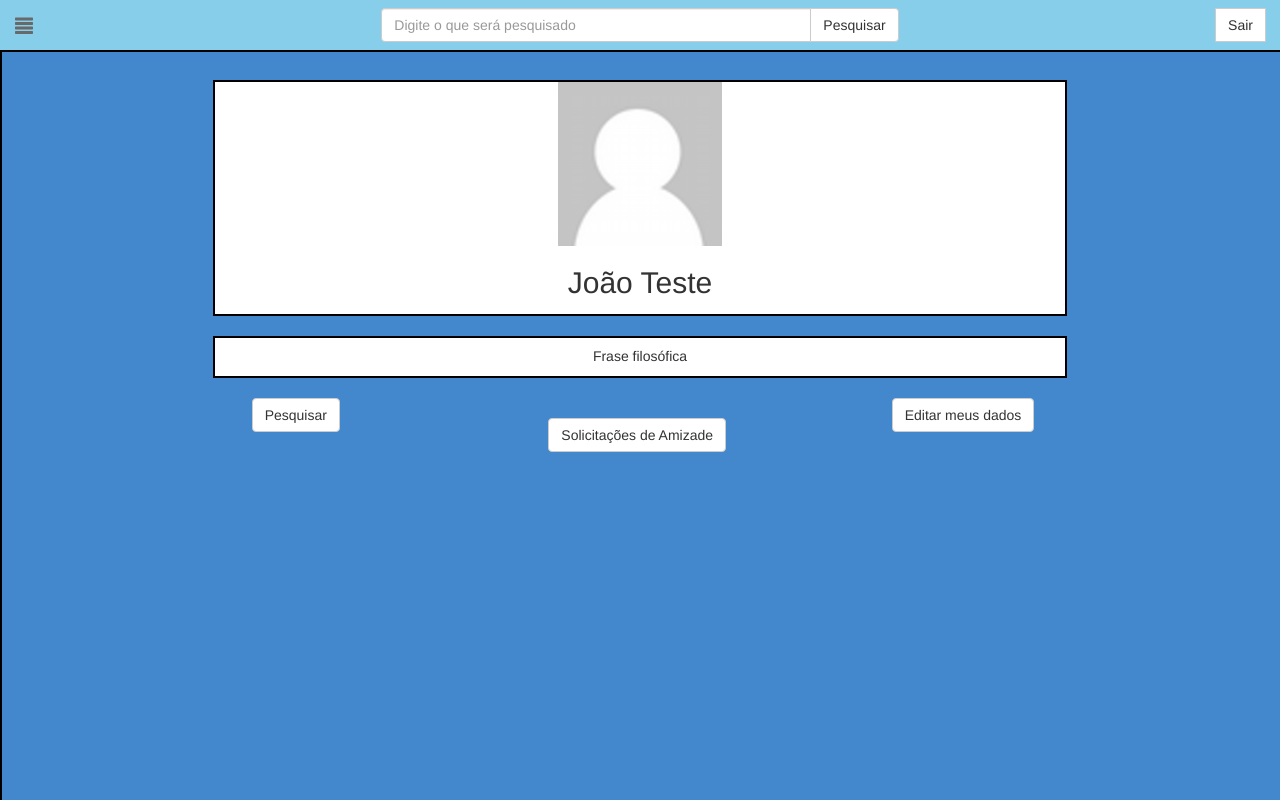
After one commit to PI-and-TP-CEFETMG-AJPPV/MapFindIt, a Django app: template MapFindIt/templates/MapFindIt/perfil.html in a window 1280 px wide. The commit adds this page. Run offline with Django 3.2, Linux system fonts and the light colour scheme; the template is opened without the code that fills it: values that come from a table or form of the project are taken from there, others are empty; data comes from the database, SQL or seed files in the repository; both versions use the stored data as it was after the commit; some libraries are stand-ins or nearby versions.

Commit message:
Iniciada a página de perfil e criado o menu lateral com template

```diff
--- a/MapFindIt/static/MapFindIt/css/style.css
+++ b/MapFindIt/static/MapFindIt/css/home.css
@@ -24,11 +24,6 @@
 
 }
 
-.pesquisa {
-	display: flex;
-    justify-content: space-around;
-}
-
 body{
 	background-color: skyblue;
 }
--- /dev/null
+++ b/MapFindIt/static/MapFindIt/css/perfil.css
@@ -0,0 +1,179 @@
+body{
+  background:#4388CC;
+}
+
+.tituloMapa{
+  text-decoration:none;
+  color: rgb(51, 51, 51);
+}
+
+.tituloMapa:hover{
+  text-decoration:none;
+  color: rgb(51, 51, 51);
+}
+
+.center p{
+  padding-top: 8px;
+  padding-bottom: 0px;
+}
+
+.verticalcenter {
+    display: flex;
+    align-items: center;
+}
+
+.white{
+  background: white;
+  border: 2px solid black;
+}
+
+.navbar{
+  border-bottom: 2px solid black;
+}
+
+.nav{
+  border-color: skyblue;
+}
+#wrapper {
+    padding-left: 0;
+    -webkit-transition: all 0.5s ease;
+    -moz-transition: all 0.5s ease;
+    -o-transition: all 0.5s ease;
+    transition: all 0.5s ease;
+}
+
+#wrapper.toggled {
+    padding-left: 250px;
+}
+
+#sidebar-wrapper {
+    position: fixed;
+    left: 250px;
+    z-index: 1000;
+    overflow-y: auto;
+    margin-left: -250px;
+    width: 0;
+    height: 100%;
+    background: skyblue;
+    -webkit-transition: all 0.5s ease;
+    -moz-transition: all 0.5s ease;
+    -o-transition: all 0.5s ease;
+    transition: all 0.5s ease;
+    border-right: 2px solid black;
+}
+
+#wrapper.toggled #sidebar-wrapper {
+    width: 250px;
+}
+
+#page-content-wrapper {
+    padding: 15px;
+    width: 100%;
+}
+
+.center{
+  text-align:center;
+}
+
+#wrapper.toggled #page-content-wrapper {
+    position: absolute;
+    margin-right: -250px;
+}
+
+/* Sidebar Styles */
+
+.sidebar-nav {
+    position: absolute;
+    top: 0;
+    margin: 0;
+    padding: 0;
+    width: 250px;
+    list-style: none;
+}
+
+.sidebar-nav li {
+    text-indent: 20px;
+    line-height: 40px;
+}
+
+.sidebar-nav li a {
+    display: block;
+    color: #000;
+    text-decoration: none;
+}
+
+.sidebar-nav li a:hover {
+    background: rgba(255, 255, 255, 0.2);
+    color: #000;
+    text-decoration: none;
+}
+
+.sidebar-nav li a:active,
+.sidebar-nav li a:focus {
+    text-decoration: none;
+}
+
+.sidebar-nav > .sidebar-brand {
+    height: 65px;
+    font-size: 18px;
+    line-height: 60px;
+}
+
+.sidebar-nav > .sidebar-brand a {
+    color: #000;
+}
+
+.sidebar-nav > .sidebar-brand a:hover {
+    background: none;
+    color: #000;
+}
+
+.navbar-center{
+    position: absolute;
+    width: 100%;
+    left: 0;
+    text-align: center;
+    margin:10 auto;
+}
+
+#menu-icon{
+  z-index: 3;
+}
+
+#menu-toggle{
+  z-index: 3;
+}
+
+@media (min-width: 768px) {
+    #wrapper {
+        padding-left: 250px;
+    }
+
+    #wrapper.toggled {
+        padding-left: 0;
+    }
+
+    #sidebar-wrapper {
+        width: 350px;
+    }
+
+    #wrapper.toggled #sidebar-wrapper {
+        width: 0;
+    }
+
+    #page-content-wrapper {
+        padding: 20px;
+    }
+
+    #wrapper.toggled #page-content-wrapper {
+        position: relative;
+        margin-right: 0;
+    }
+}
+
+.glyphicon{
+  color: dimgray;
+}
+#navBarSearchForm input[type=text]{
+  width:430px !important;
+}
--- /dev/null
+++ b/MapFindIt/static/MapFindIt/js/perfil.js
@@ -0,0 +1,51 @@
+$("#menu-toggle").click(function(e) {
+    e.preventDefault();
+    $("#wrapper").toggleClass("toggled");
+});
+var selec=false;
+$('#menu-toggle').on('click', function(e){
+  if(selec){
+    selec=false;
+    $('#menu-icon').css('color', 'dimgray');
+  }else{
+      selec=true;
+      $('#menu-icon').css('color', 'white');
+  }
+});
+
+$('document').ready(function(){
+
+});
+
+$(window).on('scroll', function(){
+    if( $(window).scrollTop() > $(document).height() - $(window).height() ) {
+
+    }
+});
+/*
+<div class="row">
+  <div class="col-md-8 col-md-offset-2 white">
+     <div class="center">
+      <a href="#modal-container-mapa" class="tituloMapa" data-toggle="modal" id="modal_mapa"><h4>Titulo</h4></a>
+     </div>
+     <div name="map" id="map"></div>
+      <div class="modal fade" id="modal-container-mapa" role="dialog" aria-labelledby="myModalLabel" aria-hidden="true">
+        <div class="modal-dialog">
+          <div class="modal-content">
+            <div class="modal-header">
+              <button type="button" class="close" data-dismiss="modal" aria-hidden="true">
+                ×
+              </button>
+              <h4 class="modal-title" id="myModalLabel">
+                Titulo
+              </h4>
+            </div>
+            <div class="modal-body">
+              <div name="mapExp" id="mapExpandido"></div>
+            </div>
+          </div>
+        </div>
+      </div>
+  </div>
+</div>
+*/
--- /dev/null
+++ b/MapFindIt/templates/MapFindIt/menu.html
@@ -0,0 +1,88 @@
+{% load static %}
+  <nav class="navbar navbar-inverse navbar-fixed-top" role="navigation" style="background:skyblue;">
+      <div class="container-fluid">
+        <div class="navbar-left">
+          <a class="navbar-brand" href="#menu-toggle" id="menu-toggle"><span id="menu-icon" class="glyphicon glyphicon-align-justify" aria-hidden="true"></span></a>
+        </div>
+        <div id="navbar" class="nav">
+          <form class="navbar-form navbar-right" id="navBarSair">
+            <div class="input-group">
+              <div class="input-group-btn">
+                 <button type="button" class="btn btn-default">Sair</button>
+              </div>
+            </div>
+          </form>
+          <form class="navbar-form navbar-center" id="navBarSearchForm"  method="GET">
+            <div class="input-group">
+    					<input type="text" class="form-control" placeholder="Digite o que será pesquisado" id="pesquisa" name="pesquisa" value="">
+              <div class="input-group-btn">
+            	   <button type="submit" class="btn btn-default">Pesquisar</button>
+              </div>
+  				  </div>
+          </form>
+        </div>
+      </div>
+    </nav>
+    <div id="wrapper" class="toggled">
+      <div class="container-fluid">
+        <div id="sidebar-wrapper">
+          <ul class="sidebar-nav">
+        	   <li class="sidebar-brand">
+               <br>
+             </li>
+             <li class="sidebar-brand">
+               <div class="row">
+                 <div class="col-md-11 col-md-offset-1">
+                   <a href="#" class="navbar-brand">
+                     {% if usuario.foto %}
+                        <img id="img" class="img-circle img-responsive" src="{{usuario.foto.url}}"></img>
+                     {% else %}
+                        <img id="img" class="img-circle img-responsive" style="width:70%" src="{% static "MapFindIt/img/default_user.png" %}"></img>
+                     {% endif %}
+                     <br>
+                     <label for="img">{{usuario.primnomeusuario}} {{usuario.ultnomeusuario}}</label>
+                   </a>
+                 </div>
+               </div>
+             </li>
+             <li>
+               <br><br><br><br>
+               <div class="row">
+                 <div class="col-md-11 col-md-offset-1">
+                   <div class="panel panel-primary">
+                     <div class="panel-heading">
+                       Meus Grupos
+                     </div>
+          			     <div class="panel-body">
+          				      List header
+          				   </div>
+          				   <div class="panel-body">
+                        La
+          				   </div>
+                   </div>
+                  </div>
+                </div>
+             </li>
+             <li>
+               <br>
+               <div class="row">
+                 <div class="col-md-11 col-md-offset-1">
+                   <div class="panel panel-primary">
+                     <div class="panel-heading">
+                       Meus Amigos
+                     </div>
+          			     <div class="panel-body">
+          				      List header
+          				   </div>
+          				   <div class="panel-body">
+                        La
+          				   </div>
+                   </div>
+                  </div>
+                </div>
+             </li>
+          </ul>
+        </div>
+      </div>
+    </div>
+    <br><br><br><br>
--- /dev/null
+++ b/MapFindIt/templates/MapFindIt/perfil.html
@@ -0,0 +1,87 @@
+<!DOCTYPE html>
+{% load static %}
+<html lang="pt-br">
+  <head>
+    <meta charset="utf-8">
+    <meta http-equiv="X-UA-Compatible" content="IE=edge">
+    <meta name="viewport" content="width=device-width, initial-scale=1">
+
+    <title>MapFindIt</title>
+
+    <link href="{% static "MapFindIt/css/bootstrap.min.css" %}" rel="stylesheet">
+    <link href="{% static "MapFindIt/css/perfil.css"%}" rel="stylesheet"%}">
+  </head>
+  <body>
+    {% include "./menu.html" with user=usuario %}
+    <div class="container-fluid">
+        <div class="row">
+          <div class="col-md-8 col-md-offset-2 white" >
+            <div class="center">
+              {% if usuario.foto %}
+                 <img id="img" style="display:block; margin:auto;" class="img-responsive" src="{{usuario.foto.url}}"></img>
+              {% else %}
+                 <img id="img" class="img-responsive" style="width:20%;display:block;margin:auto;" src="{% static "MapFindIt/img/default_user.png" %}"></img>
+              {% endif %}
+              <label for="imagemUser"><h2>{{idPag.primnomeusuario}} {{idPag.ultnomeusuario}}</h2></label>
+            </div>
+          </div>
+        </div>
+        <br>
+        <div class="row">
+          <div class="col-md-8 col-md-offset-2 white">
+            <div class="center">
+              <p>{{idPag.txtfrase}}</p>
+            </div>
+          </div>
+        </div>
+        <br>
+        {% if not amigos and usuario.idusuario != idPag.idusuario %}
+        <div class="row">
+          <div class="col-md-2 col-md-offset-4">
+            <button type="button" class="btn btn-default">Pesquisar</button>
+          </div>
+          <div class="col-md-2 col-md-offset-1">
+            <button type="button" class="btn btn-default">Solicitar Amizade</button>
+          </div>
+        </div>
+        <br>
+        {% endif %}
+        {% if amigos and usuario.idusuario != idPag.idusuario %}
+          <div class="row">
+            <div class="col-md-2 col-md-offset-5">
+              &nbsp;&nbsp;&nbsp;&nbsp;&nbsp;&nbsp;&nbsp;&nbsp;&nbsp;&nbsp;&nbsp;&nbsp;
+              <button type="button" class="btn btn-default">Pesquisar</button>
+            </div>
+          </div>
+          <br>
+        {% endif %}
+        {% if usuario.idusuario == idPag.idusuario %}
+          <div class="row">
+            <div class="col-md-2 col-md-offset-2">
+              &nbsp;&nbsp;&nbsp;&nbsp;&nbsp;
+              <button type="button" class="btn btn-default">Pesquisar</button>
+            </div>
+            <div class="col-md-2 col-md-offset-1">
+              &nbsp;&nbsp;&nbsp;
+              <button type="button" class="btn btn-default">Solicitações de Amizade</button>
+            </div>
+            <div class="col-md-2 col-md-offset-1">
+              &nbsp;&nbsp;&nbsp;&nbsp;&nbsp;
+              <button type="button" class="btn btn-default">Editar meus dados</button>
+            </div>
+          </div>
+          <br>
+        {% endif %}
+        <div id="divMapas">
+
+        </div>
+    </div>
+    <script src="{% static "MapFindIt/js/jquery.min.js"%}"></script>
+    <script src="{% static "MapFindIt/js/bootstrap.min.js"%}"></script>
+    <script src="{% static "MapFindIt/js/jquery.mask.min.js"%}"></script>
+    <script async defer
+    src="https://maps.googleapis.com/maps/api/js?key=AIzaSyD0fWO2PpCW6UHi_woXq2Y4zXJpo2Ki_cU&callback=initMap">
+    </script>
+    <script src="{% static "MapFindIt/js/perfil.js"%}"></script>
+  </body>
+</html>
--- a/MapFindIt/urls.py
+++ b/MapFindIt/urls.py
@@ -3,6 +3,7 @@ from . import views
 
 urlpatterns = [
     url(r'^$', views.home),
+    url(r'^perfil/(?P<idusuario>[0-9]+)/$', views.perfil, name="perfil"),
     url(r'^ajax/checkarEmail/$', views.checkarEmail),
     url(r'^ajax/checkarLogin/$', views.checkarLogin),
 ]
--- a/ProjetoPI/urls.py
+++ b/ProjetoPI/urls.py
@@ -17,6 +17,6 @@ from django.conf.urls import url, include
 from django.contrib import admin
 
 urlpatterns = [
-    url(r'', include('MapFindIt.urls')),
+    url(r'', include('MapFindIt.urls', namespace="MapFindIt")),
     url(r'^admin/', admin.site.urls),
 ]
```
Also changed, not shown: MapFindIt/models.py (+32 -0 lines), MapFindIt/templates/MapFindIt/home.html (+11 -13 lines), MapFindIt/views.py (+13 -4 lines), MapFindIt/migrations/0002_usuario_txtfrase.py (added), MapFindIt/migrations/0003_usuario_foto.py (added), MapFindIt/static/MapFindIt/img/default_user.png (added), MapFindIt/static/MapFindIt/js/home.js (renamed from MapFindIt/static/MapFindIt/js/scripts.js), db.sqlite3.
